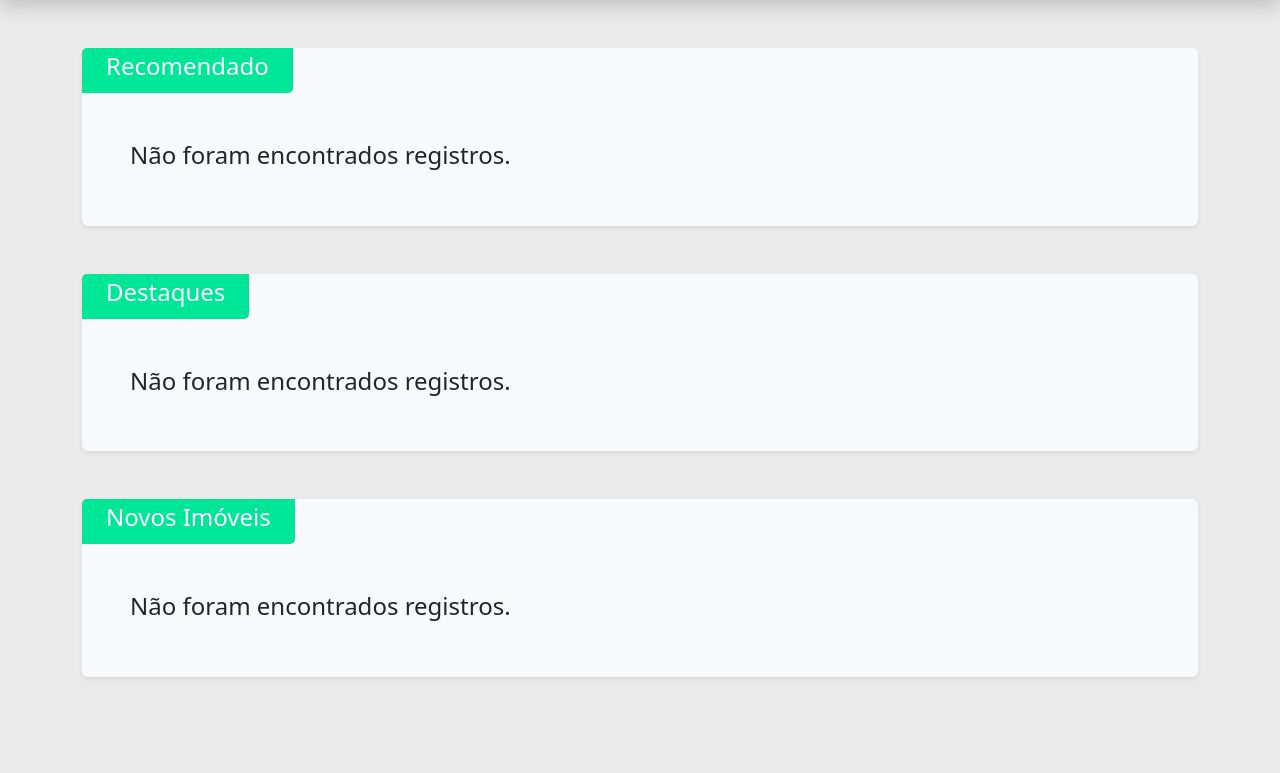
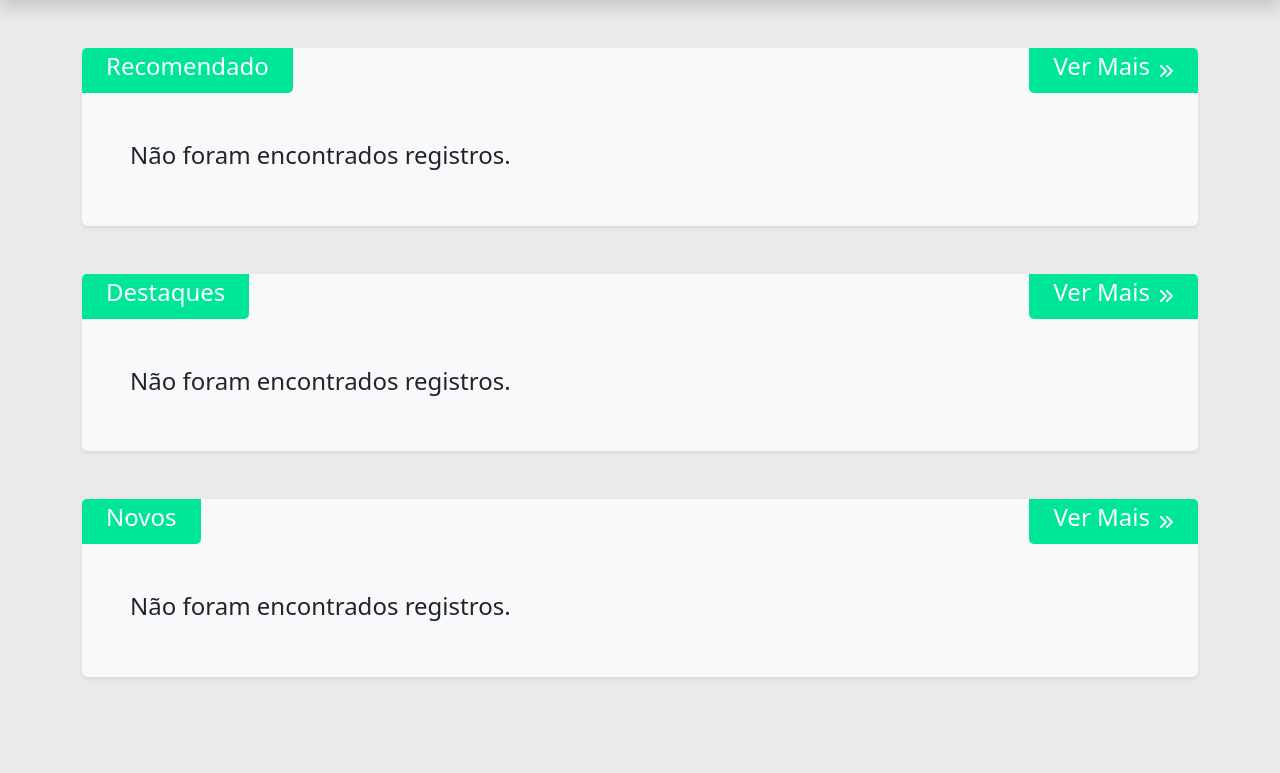
Before and after one commit to ifpr-paranavai/ImoVendas, a Django app: template paginas/templates/paginas/index.html in a window 1280 px wide. Shown: the part 77-850 px from the top of the page. Run offline with Django 4.2, Linux system fonts and the light colour scheme; the template is opened without the code that fills it, so the values that code supplies are empty; some libraries are stand-ins or nearby versions.

Commit message:
botão em card

```diff
--- a/paginas/templates/paginas/index.html
+++ b/paginas/templates/paginas/index.html
@@ -5,13 +5,19 @@
 
 {% block content %}
 <div class="shadow-sm rounded bg-light mb-5">
-    <div class="px-4 py-1 cardTitle hoverTransition text-white">
-        <h4>Recomendado</h4>
+    <div class="d-flex justify-content-between">
+        <div class="px-4 py-1 cardTitle hoverTransition text-white">
+            <h4>Recomendado</h4>
+        </div>
+        <a class="d-flex align-items-center px-4 py-1 text-white hoverTransition cardTitleButton" href="">
+            <h4>Ver Mais</h4>
+            &ensp;
+            <i class="fa-solid fa-angles-right"></i>
+        </a>
     </div>
-    <div class="d-flex p-5 overflow-auto">
+    <div class="row justify-content-center p-5">
         {% for imovel in object_list %}
-
-            <div class="mx-3 shadow-sm rounded position-relative propertyCard biggerTransition">
+            <div class="col-lg-3 m-3 shadow-sm rounded position-relative propertyCard biggerTransition">
                 <img src="https://images.unsplash.com/photo-1580587771525-78b9dba3b914?ixlib=rb-1.2.1&ixid=MnwxMjA3fDB8MHxwcm9maWxlLXBhZ2V8NHx8fGVufDB8fHx8&w=1000&q=80"
                     class="img-thumbnail p-0"/>
                 <div class="p-3">
@@ -31,7 +37,6 @@
                 </div>
                 <a href="ver/imovel/{{imovel.pk}}" class="stretched-link"></a>
             </div>
-        </a>
 
         {% empty %}
         <h4>Não foram encontrados registros.</h4>
@@ -42,13 +47,19 @@
 </div>
 
 <div class="shadow-sm rounded bg-light mb-5">
-    <div class="px-4 py-1 cardTitle hoverTransition text-white">
-        <h4>Destaques</h4>
+    <div class="d-flex justify-content-between">
+        <div class="px-4 py-1 cardTitle hoverTransition text-white">
+            <h4>Destaques</h4>
+        </div>
+        <a class="d-flex align-items-center px-4 py-1 text-white hoverTransition cardTitleButton" href="">
+            <h4>Ver Mais</h4>
+            &ensp;
+            <i class="fa-solid fa-angles-right"></i>
+        </a>
     </div>
-    <div class="d-flex p-5 overflow-auto">
+    <div class="row justify-content-center p-5">
         {% for imovel in object_list %}
-
-            <div class="mx-3 shadow-sm rounded position-relative propertyCard biggerTransition">
+            <div class="col-lg-3 m-3 shadow-sm rounded position-relative propertyCard biggerTransition">
                 <img src="https://images.unsplash.com/photo-1518780664697-55e3ad937233?ixlib=rb-1.2.1&ixid=MnwxMjA3fDB8MHxzZWFyY2h8Mnx8aG91c2V8ZW58MHx8MHx8&w=1000&q=80"
                     class="img-thumbnail p-0"/>
                 <div class="p-3">
@@ -64,10 +75,10 @@
                             {% endif %}
                         {% endfor %}
                     </div>
+
                 </div>
-                <a href="" class="stretched-link"></a>
+                <a href="ver/imovel/{{imovel.pk}}" class="stretched-link"></a>
             </div>
-        </a>
 
         {% empty %}
         <h4>Não foram encontrados registros.</h4>
@@ -78,13 +89,19 @@
 </div>
 
 <div class="shadow-sm rounded bg-light mb-5">
-    <div class="px-4 py-1 cardTitle hoverTransition text-white">
-        <h4>Novos Imóveis</h4>
+    <div class="d-flex justify-content-between">
+        <div class="px-4 py-1 cardTitle hoverTransition text-white">
+            <h4>Novos</h4>
+        </div>
+        <a class="d-flex align-items-center px-4 py-1 text-white hoverTransition cardTitleButton" href="">
+            <h4>Ver Mais</h4>
+            &ensp;
+            <i class="fa-solid fa-angles-right"></i>
+        </a>
     </div>
-    <div class="d-flex p-5 overflow-auto">
+    <div class="row justify-content-center p-5">
         {% for imovel in object_list %}
-
-            <div class="mx-3 shadow-sm rounded position-relative propertyCard biggerTransition">
+            <div class="col-lg-3 m-3 shadow-sm rounded position-relative propertyCard biggerTransition">
                 <img src="https://images.unsplash.com/photo-1564013799919-ab600027ffc6?ixlib=rb-1.2.1&ixid=MnwxMjA3fDB8MHxzZWFyY2h8OXx8aG91c2V8ZW58MHx8MHx8&w=1000&q=80"
                     class="img-thumbnail p-0" />
                 <div class="p-3">
@@ -100,10 +117,10 @@
                             {% endif %}
                         {% endfor %}
                     </div>
+
                 </div>
-                <a href="" class="stretched-link"></a>
+                <a href="ver/imovel/{{imovel.pk}}" class="stretched-link"></a>
             </div>
-        </a>
 
         {% empty %}
         <h4>Não foram encontrados registros.</h4>
--- a/static/style.css
+++ b/static/style.css
@@ -51,6 +51,13 @@ p{
   border-bottom-right-radius: 5px;
 }
 
+.cardTitleButton {
+  width: fit-content;
+  background-color: var(--mainColor);
+  border-top-right-radius: 5px;
+  border-bottom-left-radius: 5px;
+}
+
 .iconCircle {
   background-color: var(--mainColor);
   padding: 1em;
```
